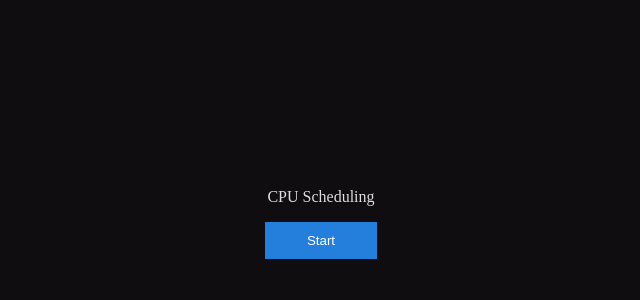
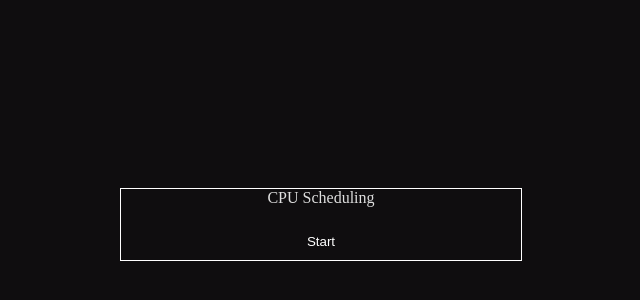
Before and after one commit to leafboo/cpu-scheduling, a React (Vite) app in the folder cpu-scheduling/: page / in a window 1280 px wide. Shown: the part 4-304 px from the top of the page, without its empty margins (319-959 px from the left). Built offline with nearby package versions, Linux system fonts and the light colour scheme.

Commit message:
Style the <HomePage> and <MainPage>

```diff
--- a/cpu-scheduling/src/App.module.css
+++ b/cpu-scheduling/src/App.module.css
@@ -2,4 +2,12 @@
   display: flex;
   justify-content: center;
   margin-top: 12rem;
+
 }
+
+.box {
+  display: flex;
+  justify-content: center;
+  width: 25rem;
+  border: 1px solid white;
+}
--- a/cpu-scheduling/src/App.tsx
+++ b/cpu-scheduling/src/App.tsx
@@ -30,6 +30,7 @@ export default function App() {
 
   return (
     <div className={AppCSS['app-container']}>
+      <div className={AppCSS['box']}>
         {
           pageNumber === 2 ? (
             <MainPage changePage={changePage} algorithms={algorithms} />
@@ -47,6 +48,8 @@ export default function App() {
             <HomePage changePage={changePage} />
           )
         }
+      </div>
+
 
     </div>
   )
--- a/cpu-scheduling/src/buttons/Compute/Compute.module.css
+++ b/cpu-scheduling/src/buttons/Compute/Compute.module.css
@@ -0,0 +1,12 @@
+.compute-button {
+  margin-top: 1rem;
+  height: 2rem;
+  width: 6rem;
+  border: 1px solid;
+  cursor: pointer;
+  transition: background-color 0.15s;
+}
+
+.back-button:hover {
+  background-color: rgb(185, 185, 185);
+}
--- a/cpu-scheduling/src/buttons/Compute/Compute.tsx
+++ b/cpu-scheduling/src/buttons/Compute/Compute.tsx
@@ -4,7 +4,7 @@ import ComputeCSS from './Compute.module.css'
 export default function Compute() {
   return (
     <>
-      <button>Compute</button>
+      <button className={ComputeCSS['compute-button']}>Compute</button>
     </>
   )
 }
--- a/cpu-scheduling/src/buttons/GoBack/GoBack.module.css
+++ b/cpu-scheduling/src/buttons/GoBack/GoBack.module.css
@@ -1,6 +1,6 @@
 .back-button {
   height: 2rem;
-  width: 6rem;
+  width: 25rem;
   border: 1px solid;
   cursor: pointer;
   transition: background-color 0.15s;
--- a/cpu-scheduling/src/pages/HomePage/HomePage.module.css
+++ b/cpu-scheduling/src/pages/HomePage/HomePage.module.css
@@ -8,7 +8,8 @@
 .start-button {
   margin-top: 1rem;
   padding: .7rem 2.6rem;
-  background-color: rgb(35, 127, 219);
+  width: 25rem;
+  background-color: transparent;
   border: none;
   color: white;
   cursor: pointer;
@@ -16,5 +17,5 @@
 }
 
 .start-button:hover {
-  background-color: rgb(25, 90, 155);
+  background-color: rgb(65, 39, 66);
 }
--- a/cpu-scheduling/src/pages/MainPage/MainPage.module.css
+++ b/cpu-scheduling/src/pages/MainPage/MainPage.module.css
@@ -6,14 +6,15 @@
 }
 
 .main-page-container > button {
-  margin-bottom: 1rem;
-  height: 2rem;
-  width: 6rem;
-  border: 1px solid;
+  height: 2.4rem;
+  width: 25rem;
+  background-color: transparent;
+  color: rgb(222, 222, 222);
+  border: none;
   cursor: pointer;
   transition: background-color 0.15s;
 }
 
 .main-page-container > button:hover {
-  background-color: rgb(185, 185, 185);
+  background-color: rgb(65, 39, 66);
 }
```
Lines whose indentation alone changed are shown as unchanged.
